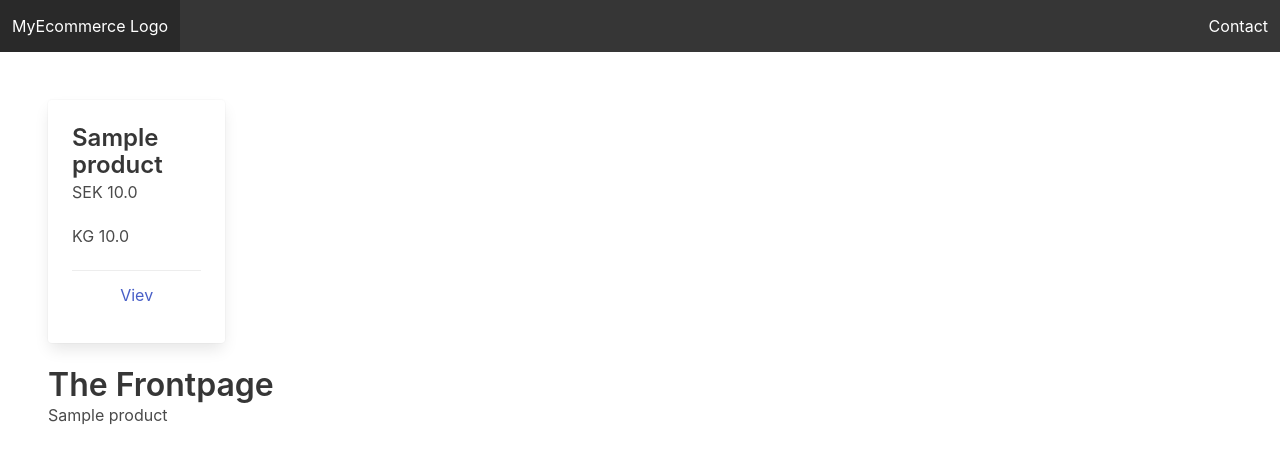
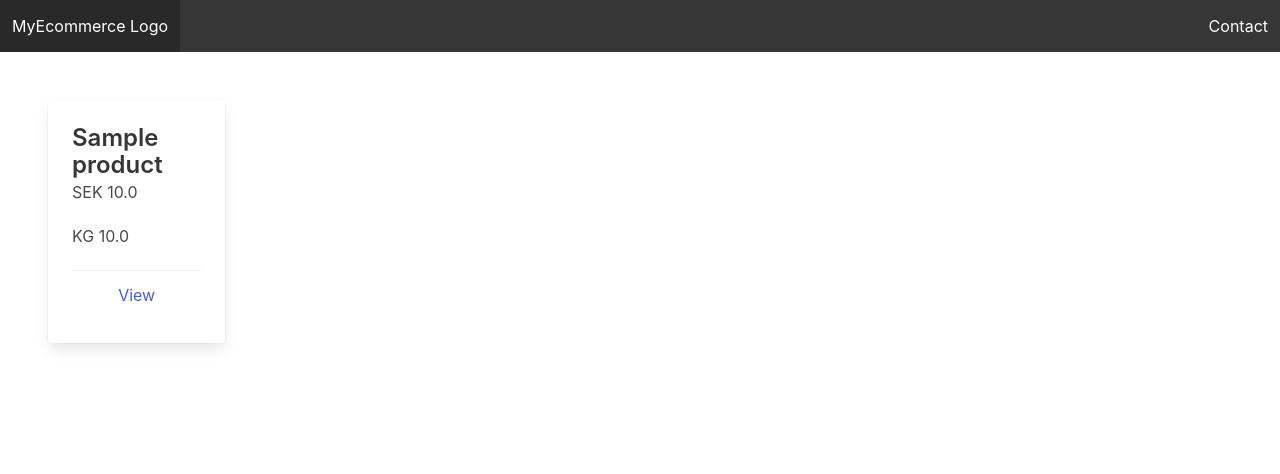
Before and after one commit to puchal71/MorotEcommerce, a Django app: page / in a window 1280 px wide. Shown: the top 474 px of the page. Run offline with Django 5.2, Linux system fonts and the light colour scheme; tables that the repository leaves empty hold one stand-in row (values such as "Sample post").

Commit message:
Detailed View added

```diff
--- a/MorotEcommerce/urls.py
+++ b/MorotEcommerce/urls.py
@@ -18,9 +18,11 @@ from django.contrib import admin
 from django.urls import path
 
 from core.views import frontpage, contact
+from store.views import product_detail
 
 urlpatterns = [
     path('', frontpage, name='frontpage'),
     path('contact/', contact, name='contact'),
+    path('<slug:slug>/', product_detail, name='product_detail'),
     path('admin/', admin.site.urls),
 ]
--- a/core/templates/frontpage.html
+++ b/core/templates/frontpage.html
@@ -14,17 +14,12 @@
                             </div>
                         </div>
                     <footer class="card-footer">
-                        <a href="#" class="card-footer-item">Viev</a>
+                        <a href="{% url 'product_detail' product.slug %}" class="card-footer-item">View</a>
                     </footer>
                     </div>
                 </div>
             </div>
         {% endfor %}
     </div>
-    <h1 class="title">The Frontpage</h1>
-
-    {% for product in products %}
-        {{ product.title}}
-    {% endfor %}
 
 {% endblock %}
--- /dev/null
+++ b/store/templates/product_detail.html
@@ -0,0 +1,5 @@
+{% extends 'base.html' %}
+
+{% block content %}
+    <h1 class="title">{{ product.title }}</h1>
+{% endblock %}
```
Also changed, not shown: store/views.py (+12 -2 lines).
